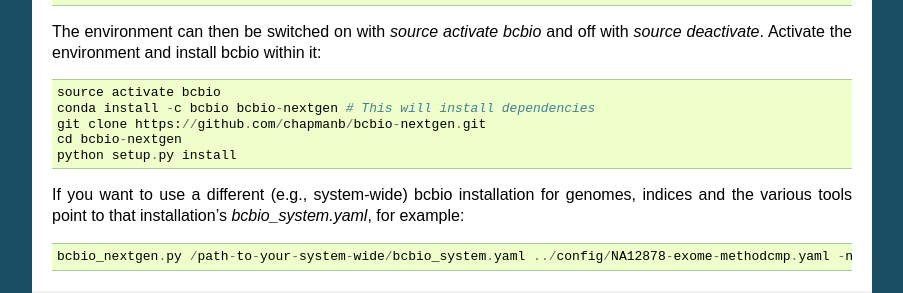
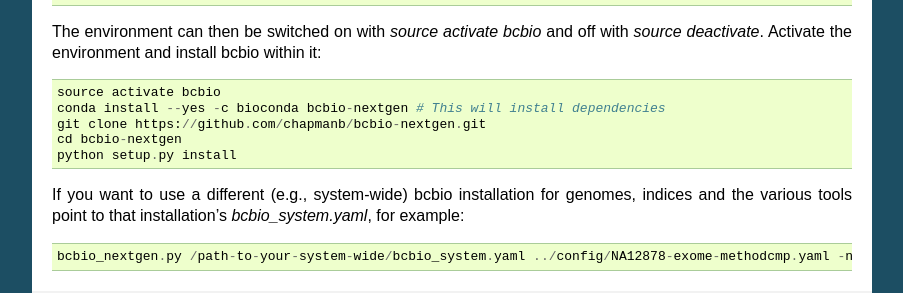
Before and after one commit to bcbio/bcbio-nextgen, a Sphinx documentation site: the page built from docs/contents/installation.rst, in a window 1280 px wide and 900 px high, scrolled down 4402 px. Shown: the part 159-452 px from the top of the window, without its empty margins (198-1101 px from the left). Built offline with Sphinx 7.4.7, drawn with Linux system fonts in a browser that asks for light colours.

Commit message:
bioconda for private bcbio installation

```diff
--- a/docs/contents/installation.rst
+++ b/docs/contents/installation.rst
@@ -305,7 +305,7 @@
 with `source deactivate`. Activate the environment and install bcbio within it::
 
   source activate bcbio
-  conda install -c bcbio bcbio-nextgen # This will install dependencies
+  conda install --yes -c bioconda bcbio-nextgen # This will install dependencies
   git clone https://github.com/chapmanb/bcbio-nextgen.git
   cd bcbio-nextgen
   python setup.py install
```
